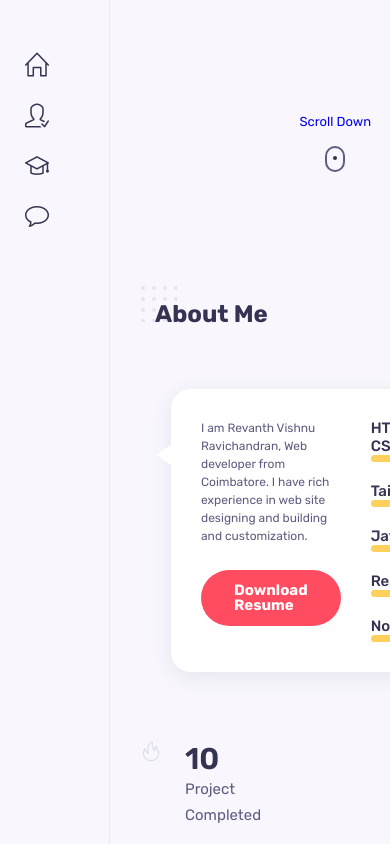
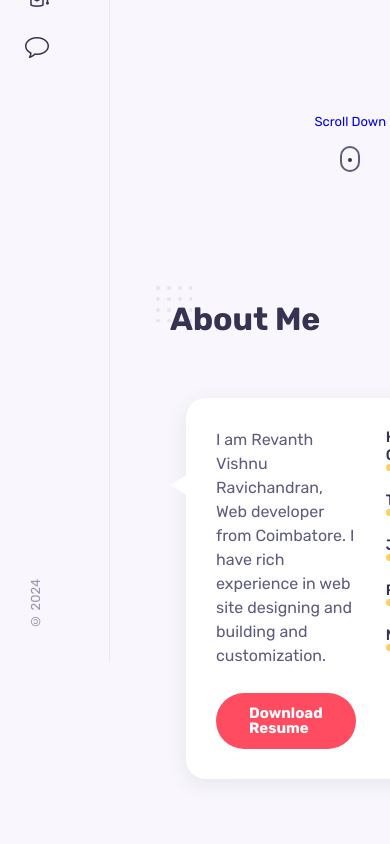
Before and after one commit to revanthvishnu-vc/Portfolio, a React (Create React App) app: page / in a window 390 px wide. Shown: the part 688-1532 px from the top of the page. Built offline with nearby package versions, Linux system fonts and the light colour scheme.

Commit message:
Bug fixes

```diff
--- a/public/index.html
+++ b/public/index.html
@@ -2,7 +2,7 @@
 <html lang="en">
   <head>
     <meta charset="utf-8" />
-    <meta name="viewport" content="width=device-width, initial-scale=1" />
+    <meta name="viewport" content="width=device-width"/>
     <meta name="theme-color" content="#000000" />
     <meta
       name="description"
--- a/src/App.css
+++ b/src/App.css
@@ -7,37 +7,55 @@ body {
   overflow-x: hidden;
 }
 
-.container {
-  max-width: 69.375rem; /* 1110px */
-  margin: 0 auto;
-  padding: 0 1rem; /* 16px */
-}
-
 .section {
-  padding: 2rem 0; /* 32px */
+  padding: 2rem 0;
 }
 
 /* Main Content Styles */
 .main {
-  margin-left: 10.625rem; /* 250px */
-  padding: 1rem; /* 16px */
+  margin-left: 10.625rem;
+  padding: 1rem;
   transition: margin-left 0.3s ease-in-out;
 }
 
-@media (max-width: 48rem) { /* 768px */
+@media (max-width: 48rem) {
   .sidebar {
-    width: 12.5rem; /* 200px */
+    width: 12.5rem;
   }
 
   .main {
     width: min-content;
-    margin-left: 12.5rem; /* 200px */
+    margin-left: 12.5rem;
+  }
+
+  h1 {
+    font-size: 2rem;
+  }
+
+  h2 {
+    font-size: 1.75rem;
+  }
+
+  p {
+    font-size: 0.875rem;
   }
 }
 
-@media (max-width: 30rem) { /* 480px */
+@media (max-width: 30rem) {
   .main {
-    margin-left: 6.875rem; /* 110px */
+    margin-left: 6.875rem;
+  }
+
+  h1 {
+    font-size: 1.75rem;
+  }
+
+  h2 {
+    font-size: 1.5rem;
+  }
+
+  p {
+    font-size: 0.75rem;
   }
 }
 
@@ -48,44 +66,16 @@ body {
 
 /* Responsive Typography */
 h1 {
-  font-size: 2.5rem; /* 40px */
-  margin: 1rem 0; /* 16px */
+  font-size: 2.5rem;
+  margin: 1rem 0;
 }
 
 h2 {
-  font-size: 2rem; /* 32px */
-  margin: 1rem 0; /* 16px */
+  font-size: 2rem;
+  margin: 1rem 0;
 }
 
 p {
-  font-size: 1rem; /* 16px */
+  font-size: 1rem;
   line-height: 1.5;
 }
-
-@media (max-width: 48rem) { /* 768px */
-  h1 {
-    font-size: 2rem; /* 32px */
-  }
-
-  h2 {
-    font-size: 1.75rem; /* 28px */
-  }
-
-  p {
-    font-size: 0.875rem; /* 14px */
-  }
-}
-
-@media (max-width: 30rem) { /* 480px */
-  h1 {
-    font-size: 1.75rem; /* 28px */
-  }
-
-  h2 {
-    font-size: 1.5rem; /* 24px */
-  }
-
-  p {
-    font-size: 0.75rem; /* 12px */
-  }
-}
--- a/src/App.js
+++ b/src/App.js
@@ -8,7 +8,7 @@ import Resume from './Components/resume/Resume.jsx';
 
 const App = () => {
   return (
-    <div>
+    <div className='container'>
       <Sidebar />
       <main className='main'>
         <Home />
--- a/src/Components/home/home.css
+++ b/src/Components/home/home.css
@@ -4,12 +4,12 @@
     display: flex;
     align-items: center;
     justify-content: center;
-    overflow-y: auto; /* Enable vertical scrolling */
-    scroll-snap-type: y mandatory; /* Enable snap scrolling */
+    overflow-y: auto;
+    scroll-snap-type: y mandatory;
 }
 
 .intro {
-    max-width: 33.75rem; /* 540px / 16px */
+    max-width: 33.75rem;
     text-align: center;
     padding: 0 1rem;
 }
@@ -54,7 +54,7 @@
 }
 
 .mouse {
-    border: 0.125rem solid var(--text-color); /* 2px / 16px */
+    border: 0.125rem solid var(--text-color);
     display: block;
     height: 1.6rem;
     width: 1.25rem;
@@ -93,29 +93,29 @@
 
 /* Media Queries for Responsiveness */
 
-@media (max-width: 48rem) { /* 768px / 16px */
+@media (max-width: 48rem) {
     .home__name {
-        font-size: 1.5rem; /* Adjust font size for smaller screens */
+        font-size: 1.5rem;
     }
 }
 
-@media (max-width: 30rem) { /* 480px / 16px */
+@media (max-width: 30rem) {
     .home {
-        height: 100vh; /* Full viewport height */
-        overflow-y: auto; /* Enable vertical scrolling */
-        scroll-snap-type: y mandatory; /* Enable snap scrolling */
+        height: 100vh;
+        overflow-y: auto;
+        scroll-snap-type: y mandatory;
     }
     .home__name {
-        font-size: 1.25rem; /* Adjust font size for smaller screens */
+        font-size: 1.25rem;
     }
 
     .home__socials {
-        flex-direction: column; /* Stack social links vertically on smaller screens */
-        margin-top: 1rem; /* Add space between social links and the name */
+        flex-direction: column;
+        margin-top: 1rem;
     }
 
     .home__social-link {
-        font-size: 1rem; /* Adjust font size for smaller screens */
+        font-size: 1rem;
     }
 
     .scroll__down {
--- a/src/Components/sidebar/sidebar.css
+++ b/src/Components/sidebar/sidebar.css
@@ -38,6 +38,6 @@
 
 @media (max-width: 30rem) { /* 480px */
     .aside {
-        min-height: 200vh;
+        min-height: 160vh;
     }
 }
```
